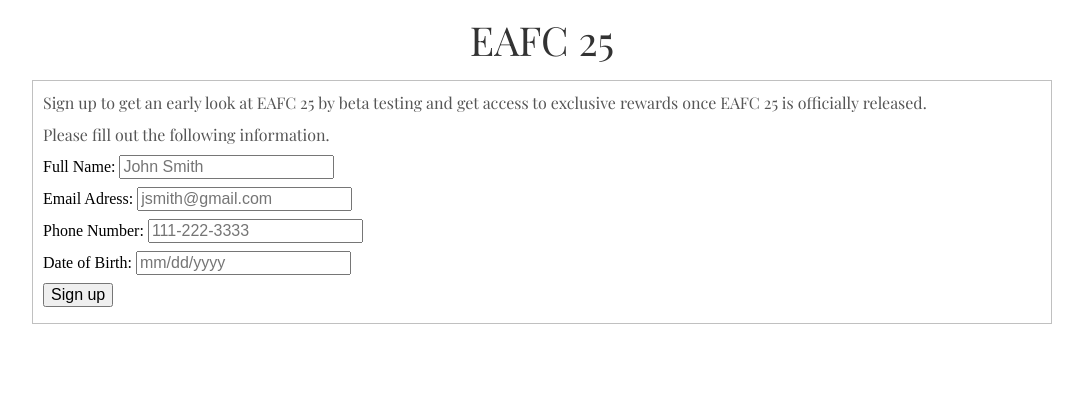
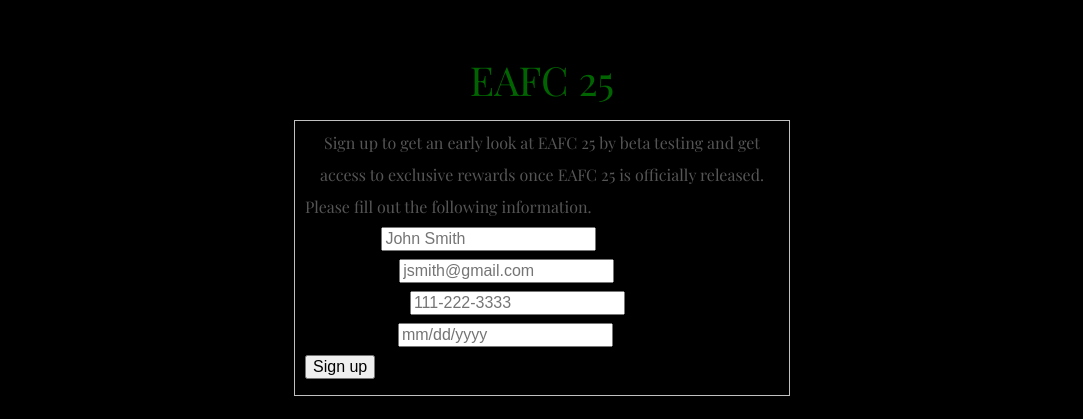
Before and after one commit to Hum-Com-Interaction-Web-Design-ITMD-362/project1, a plain HTML site: page index.html in a window 1280 px wide. Shown: the whole page, without its empty margins (98-1181 px from the left). Drawn offline with nearby package versions, Linux system fonts and the light colour scheme; a web font is replaced by a local one.

Commit message:
changed background and font color and styled form

```diff
--- a/css/style.css
+++ b/css/style.css
@@ -1,11 +1,12 @@
 body {
+    background-color: black;
     line-height:2;
     margin-left: 10%;
     margin-right: 10%;
 }
 
 h1 {
-    color:#333;
+    color:darkgreen;
     font-size: 2.5em;
     font-family: 'Playfair Display', 'Anta', 'Roboto', serif;
     text-align: center;
@@ -17,3 +18,11 @@ legend {
     font-family: 'Playfair Display', 'Anta', 'Roboto', serif;
     text-align: center;
 }
+
+form {
+    max-width: 500px;
+    margin: 20px auto;
+    padding: 20px;
+    border-radius: 3px;
+    box-shadow: 0 0 10px rgba(0, 0, 0, 0.1);
+}
```
